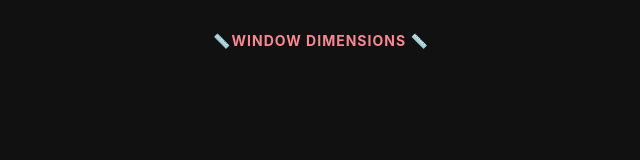
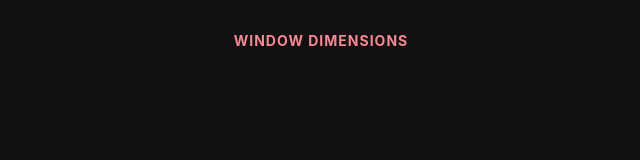
Before and after one commit to keegn/window-dimensions, a React (Create React App) app: page / in a window 1280 px wide. Shown: the top 160 px of the page, without its empty margins (319-959 px from the left). Built offline with nearby package versions, Linux system fonts and the light colour scheme.

Commit message:
Remove ruler moji for now

```diff
--- a/src/components/Nav.js
+++ b/src/components/Nav.js
@@ -17,13 +17,17 @@ const NavText = styled.h1`
     text-transform: uppercase;
     letter-spacing: 1px;
     color: #f88893;
+    span {
+        padding: 8px;
+        display: none;
+    }
 `
 
 const Nav = () => (
     <>
     <NavBar>
         <NavContainer>
-            <NavText><span role="img" aria-label="ruler">📏</span>Window Dimensions <span role="img" aria-label="ruler">📏 </span></NavText>
+            <NavText><span role="img" aria-label="ruler">📏</span>Window Dimensions<span role="img" aria-label="ruler">📏</span></NavText>
         </NavContainer>
     </NavBar>
     </>
```
